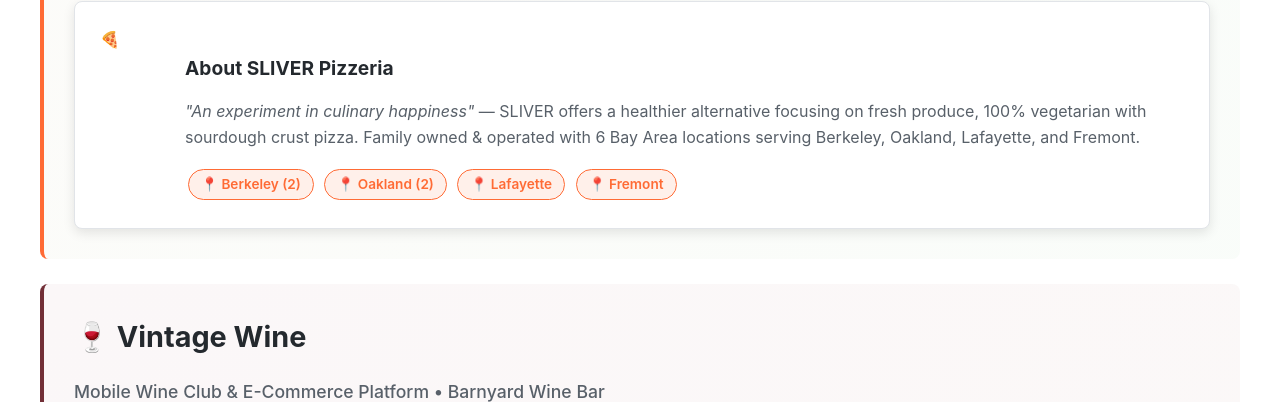
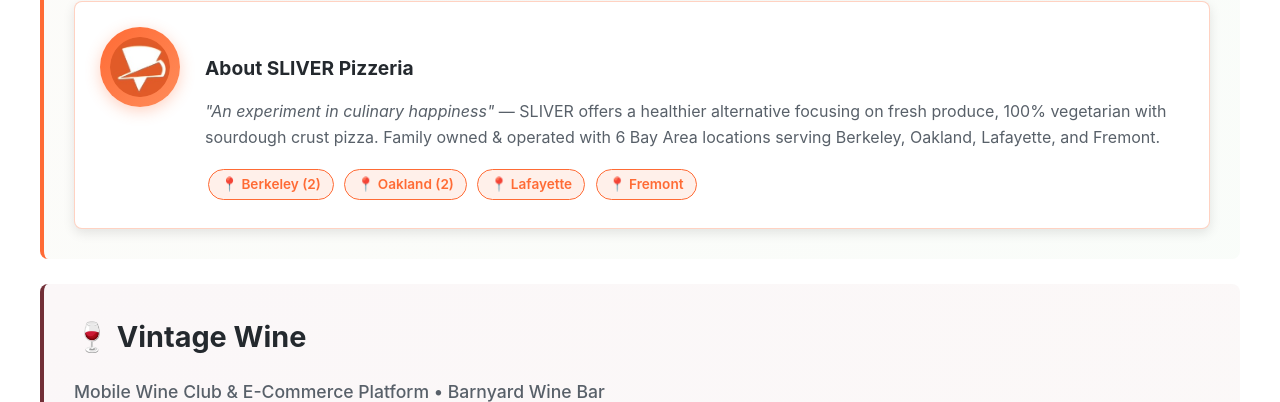
Before and after one commit to georgeerol/georgeerol.github.io, a Jekyll site: the page built from index.md, in a window 1280 px wide and 1400 px high, scrolled down 6421 px, cut to the strip 231-633 px from the top of the window. Built offline with Jekyll 4.4.1, drawn with Linux system fonts in a browser that asks for light colours.

Commit message:
chore: update wine

```diff
--- a/assets/css/style.scss
+++ b/assets/css/style.scss
@@ -1252,6 +1252,7 @@
   display: flex;
   flex-direction: column;
   padding: 20px;
+  min-height: 520px; /* Ensure equal card heights */
 }
 
 .client-project-subsection .project-card:not(.featured-card) .project-overview {
@@ -1490,9 +1491,34 @@
   border-color: #ff8c5a;
 }
 
+/* SLIVER Logo in Info Card */
+.sliver-logo-img {
+  width: 80px;
+  height: 80px;
+  object-fit: contain;
+  border-radius: 50%;
+  background: linear-gradient(135deg, #FF6B35 0%, #ff8c5a 100%);
+  padding: 10px;
+  box-shadow: 0 4px 15px rgba(255, 107, 53, 0.3);
+}
+
+.sliver-info {
+  border: 1px solid rgba(255, 107, 53, 0.3);
+}
+
 /* Vintage Wine Info Card */
 .vintage-info {
   border: 1px solid rgba(114, 47, 55, 0.3);
+}
+
+.vintage-logo-img {
+  width: 80px;
+  height: 80px;
+  object-fit: contain;
+  border-radius: 12px;
+  background: linear-gradient(135deg, #722F37 0%, #8B4557 100%);
+  padding: 8px;
+  box-shadow: 0 4px 15px rgba(114, 47, 55, 0.3);
 }
 
 .vintage-logo {
--- a/index.md
+++ b/index.md
@@ -527,7 +527,7 @@
 
   <!-- SLIVER Brand Info -->
   <div class="client-info-card sliver-info">
-    <div class="client-logo">🍕</div>
+    <img src="./images/sliver-mini-logo.png" alt="SLIVER Pizzeria Logo" class="client-logo sliver-logo-img">
     <div class="client-details">
       <h4>About SLIVER Pizzeria</h4>
       <p><em>"An experiment in culinary happiness"</em> — SLIVER offers a healthier alternative focusing on fresh produce, 100% vegetarian with sourdough crust pizza. Family owned & operated with 6 Bay Area locations serving Berkeley, Oakland, Lafayette, and Fremont.</p>
@@ -647,7 +647,7 @@
 
   <!-- Vintage Brand Info -->
   <div class="client-info-card vintage-info">
-    <div class="client-logo vintage-logo">🍷</div>
+    <img src="./images/TheBarnyardLogo.png" alt="The Barnyard Wine Bar Logo" class="client-logo vintage-logo-img">
     <div class="client-details">
       <h4>About Barnyard Wine Bar</h4>
       <p><em>"Where every glass tells a story"</em> — Barnyard Wine Bar brings curated wine experiences to wine enthusiasts through their Epic Society wine club. Members enjoy personalized selections, exclusive tastings, and a community of fellow wine lovers.</p>
```
